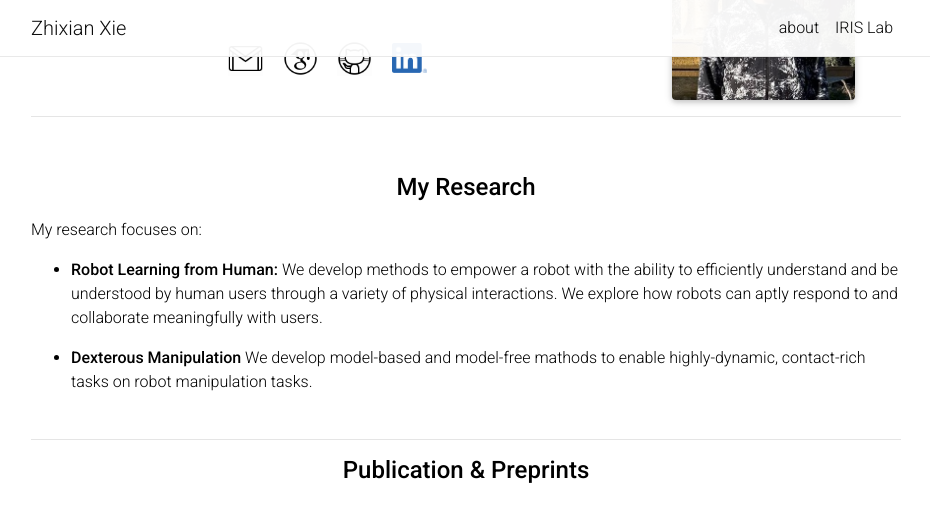
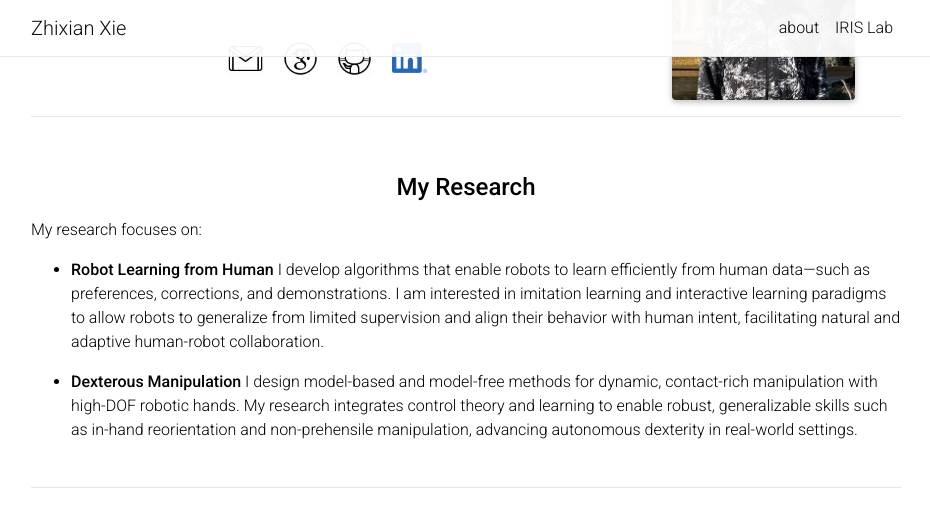
Before and after one commit to Zhi-Xian-Xie/Zhi-Xian-Xie.github.io, a Jekyll site: the page built from _pages/about.md, in a window 1280 px wide and 1400 px high, scrolled down 322 px. Shown: the top 506 px of the window, without its empty margins (174-1104 px from the left). Built offline with Jekyll 4.4.1, drawn with Linux system fonts in a browser that asks for light colours; nearby versions of some CDN libraries; a style sheet for code colours, icons or effects is not loaded; some of the changed text lies outside the part shown; grey boxes are pictures that could not be loaded.

Commit message:
changed research introduction, added twintrack and complementarity-free control

```diff
--- a/_pages/about.md
+++ b/_pages/about.md
@@ -54,10 +54,10 @@ In 2022, I received my B.Eng degree in automation at Shanghai Jiao Tong Universi
 
 <p style="margin-left: 1.5cm"> </p>
 My research focuses on:
-- **Robot Learning from Human:**  We develop methods to empower a robot with the ability to efficiently understand and be understood by human users through a variety of physical interactions. We explore how robots can aptly respond to and collaborate meaningfully with users.
 
-- **Dexterous Manipulation** We develop model-based and model-free mathods to enable highly-dynamic, contact-rich tasks on robot manipulation tasks.
+- **Robot Learning from Human** I develop algorithms that enable robots to learn efficiently from human data—such as preferences, corrections, and demonstrations. I am interested in imitation learning and interactive learning paradigms to allow robots to generalize from limited supervision and align their behavior with human intent, facilitating natural and adaptive human-robot collaboration.
 
+- **Dexterous Manipulation** I design model-based and model-free methods for dynamic, contact-rich manipulation with high-DOF robotic hands. My research integrates control theory and learning to enable robust, generalizable skills such as in-hand reorientation and non-prehensile manipulation, advancing autonomous dexterity in real-world settings.
 <p style="margin-bottom:1.2cm; margin-left: 1.5cm"> </p>
 
 
@@ -99,3 +99,26 @@ Harsh Mahesheka, <b>Zhixian Xie</b>, Zhaoran Wang, Wanxin Jin <br />
 [[Code]](https://github.com/asu-iris/HSBC-Robust-Learning){:target="_blank"}/
 [[Webpage]](https://zhi-xian-xie.github.io/HSBC-page/){:target="_blank"}
 <p style="margin-bottom:1.2cm; margin-left: 1.5cm"> </p>
+
+<p style="margin-bottom:1.2cm; margin-left: 1.5cm"> </p>
+<img src="collections/research/manipulation/comp_free_gif.gif"  width="160"  align="left" hspace="30" vspace="20" />
+
+**On-Palm Dexterity: Dynamic Reorientation of Objects
+via Emergent Flipping and Sliding** <br />
+<b>Zhixian Xie</b>, Wen Yang, Wanxin Jin <br />
+*ICRA 2025 Workshop on Learning Meets Model-Based Methods for Contact-Rich Manipulation* <br />
+[[PDF]](https://contact-rich.github.io/assets/pdf/papers/37_On_Palm_Dexterity_Dynamic.pdf){:target="_blank"}/
+[[Webpage]](https://zhi-xian-xie.github.io/comp_free_ctrl_site/){:target="_blank"}
+<p style="margin-bottom:1.2cm; margin-left: 1.5cm"> </p>
+
+
+<p style="margin-bottom:1.2cm; margin-left: 1.5cm"> </p>
+<img src="collections/research/manipulation/twintrack.gif"  width="160"  align="left" hspace="30" vspace="20" />
+
+**TwinTrack: Bridging Vision and Contact Physics for Real-Time Tracking of Unknown Dynamic Objects** <br />
+Wen Yang, <b>Zhixian Xie</b>, Xuechao Zhang, Heni Ben Amor, Shan Lin, Wanxin Jin <br />
+*arXiv preprint, 2025* <br />
+[[PDF]](https://arxiv.org/abs/2505.22882){:target="_blank"}/
+[[Webpage]](https://irislab.tech/TwinTrack-webpage/){:target="_blank"}/
+[[Video]](https://www.youtube.com/watch?v=UGn-kZzQsEg){:target="_blank"}
+<p style="margin-bottom:1.2cm; margin-left: 1.5cm"> </p>
```
Also changed, not shown: 6 other files.
